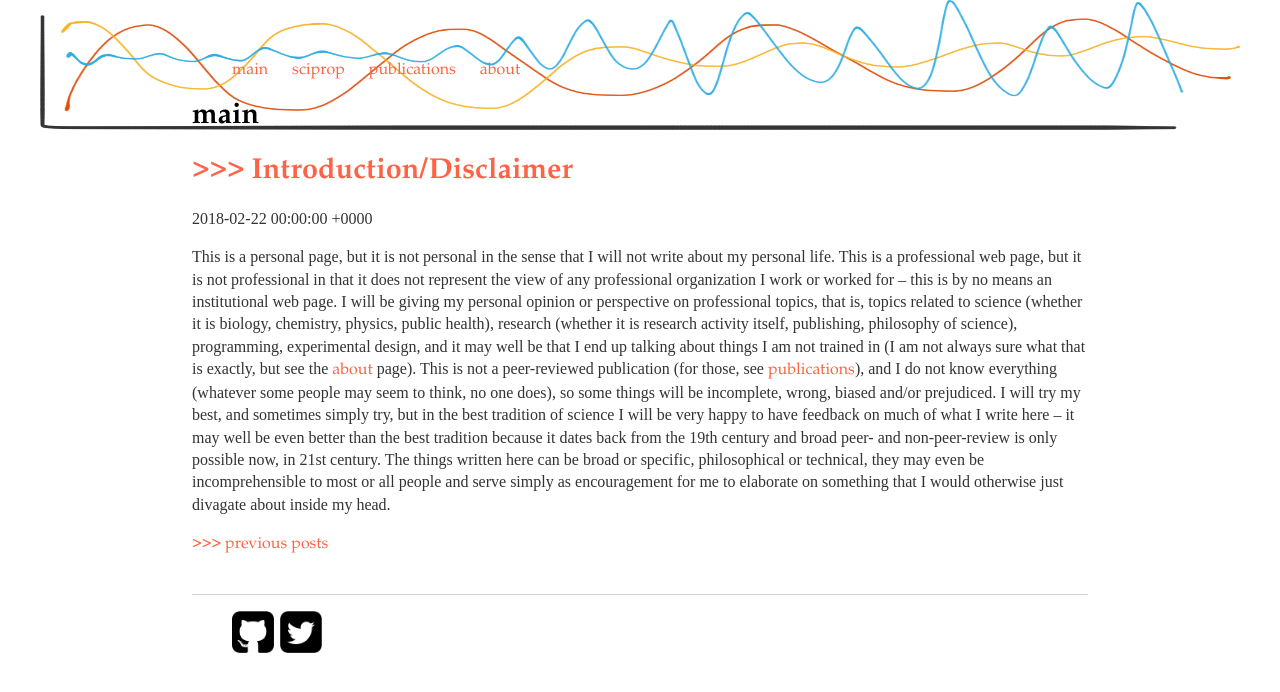
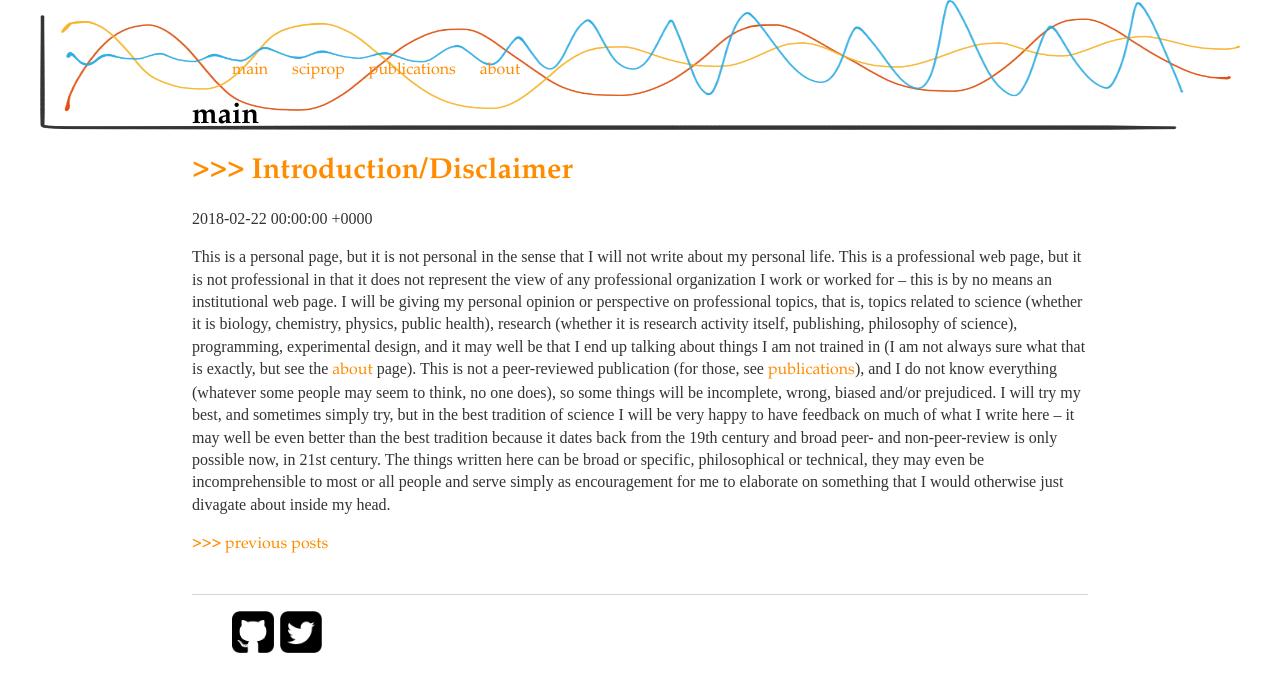
Before and after one commit to caesoma/caesoma.github.io, a Jekyll site: the page built from index.html, in a window 1280 px wide. Shown: the top 692 px of the page. Built offline with Jekyll 4.4.1, drawn with Linux system fonts in a browser that asks for light colours; the list of posts is cut into pages by our own code.

Commit message:
update layout

```diff
--- a/css/main.css
+++ b/css/main.css
@@ -25,7 +25,7 @@ footer ul li {
 }
 
 a {
-  color: Tomato; /* #FF4500 OrangeRed #FF6347 'Tomato' #9370DB; 'MediumPurple' #6B8E23; 'OliveDrab' */
+  color: DarkOrange; /* #FF8C00 DarkOrange #FF4500 OrangeRed #FF6347 'Tomato' #9370DB; 'MediumPurple' #6B8E23; 'OliveDrab' */
   text-decoration: none;
   font-family: "Palatino Linotype", "Book Antiqua", Palatino, serif
 }
```
